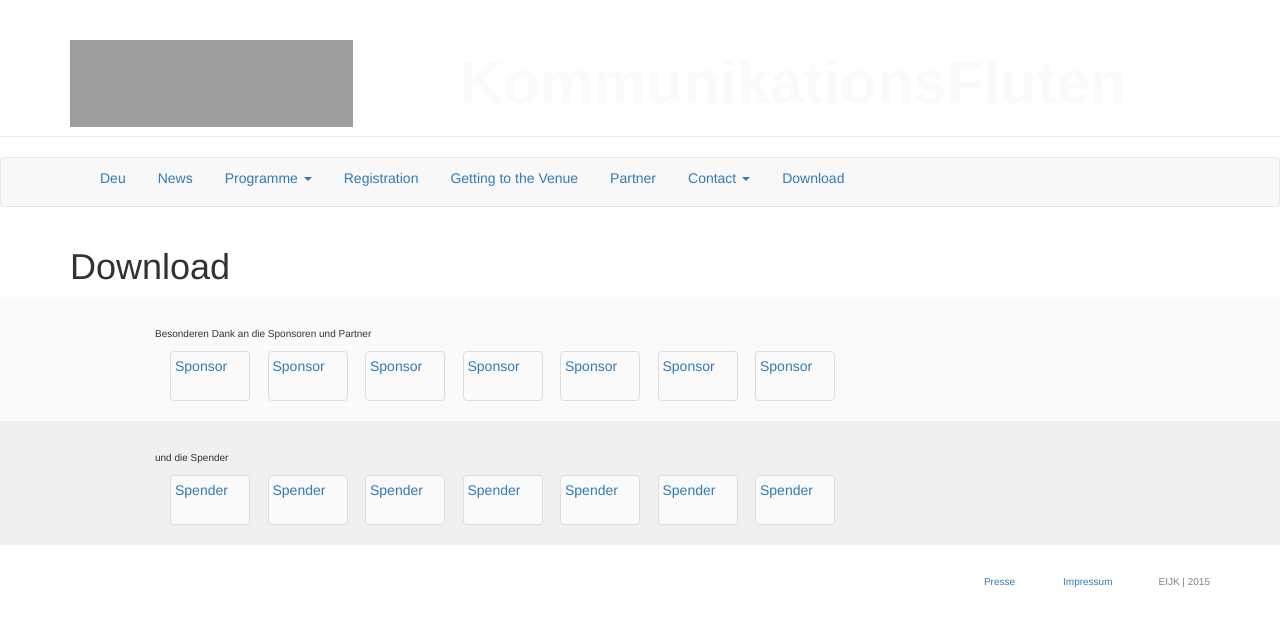
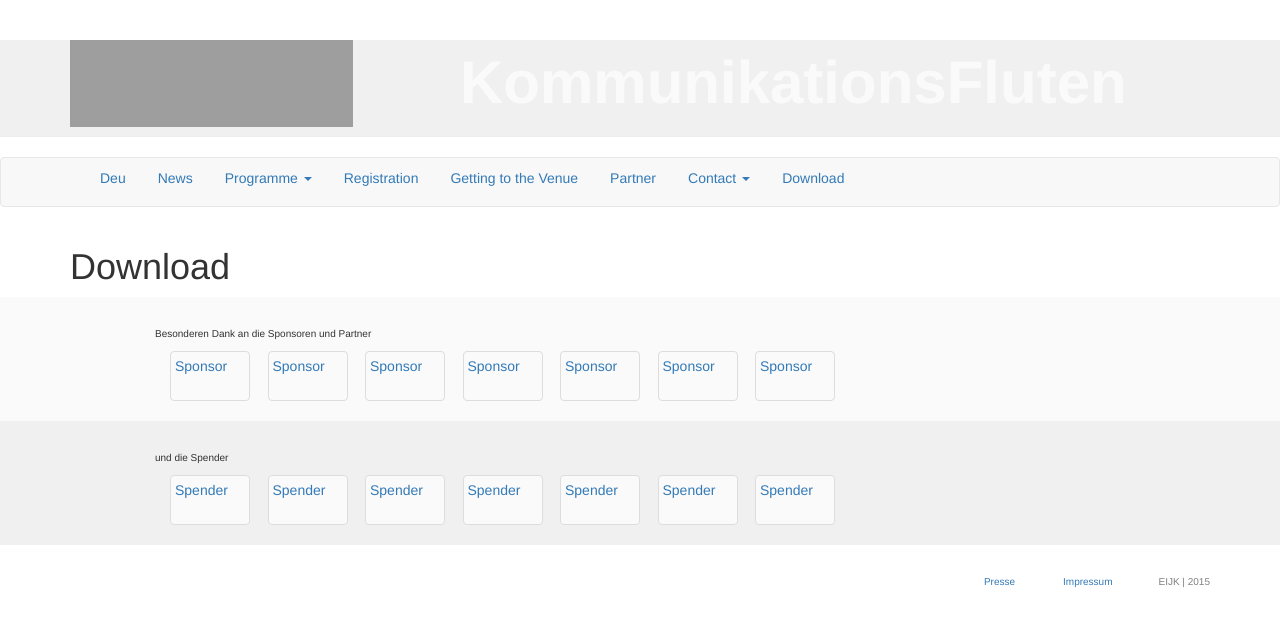
Before and after one commit to susedev/test, a Jekyll site: the page built from download.html, in a window 1280 px wide. Shown: the top 627 px of the page. Built offline with Jekyll 4.4.1, drawn with Linux system fonts in a browser that asks for light colours; nearby versions of some CDN libraries; grey boxes are pictures that could not be loaded.

Commit message:
Update base.html

```diff
--- a/_layouts/base.html
+++ b/_layouts/base.html
@@ -8,7 +8,7 @@
 <script src="//cdnjs.cloudflare.com/ajax/libs/twitter-bootstrap/3.3.4/js/bootstrap.js"></script>
 
 <body>
-      <div class="page-header" style="background-color:##F0F0F0">
+      <div class="page-header" style="background-color:#F0F0F0">
             <div class="container">
                   <div class="row">
                         <div class="col-md-4">
```
